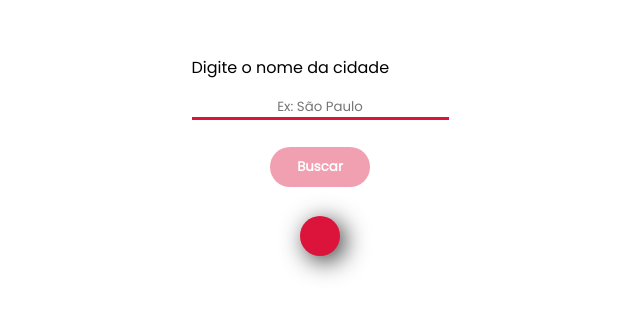
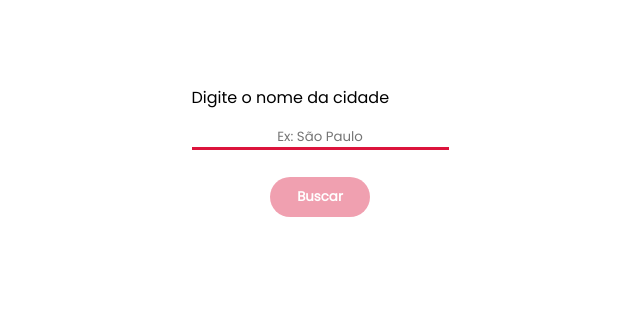
Before and after one commit to gitlherme/weather-app, a plain HTML site: page index.html in a window 1280 px wide. Shown: the part 249-564 px from the top of the page, without its empty margins (320-960 px from the left). Drawn offline with Linux system fonts and the light colour scheme.

Commit message:
adjust in render card

```diff
--- a/css/style.css
+++ b/css/style.css
@@ -52,7 +52,7 @@ main {
   opacity: 1;
 }
 
-.card-result {
+.card-result .card-content{
   display: flex;
   border: none;
   background-color: crimson;
```
